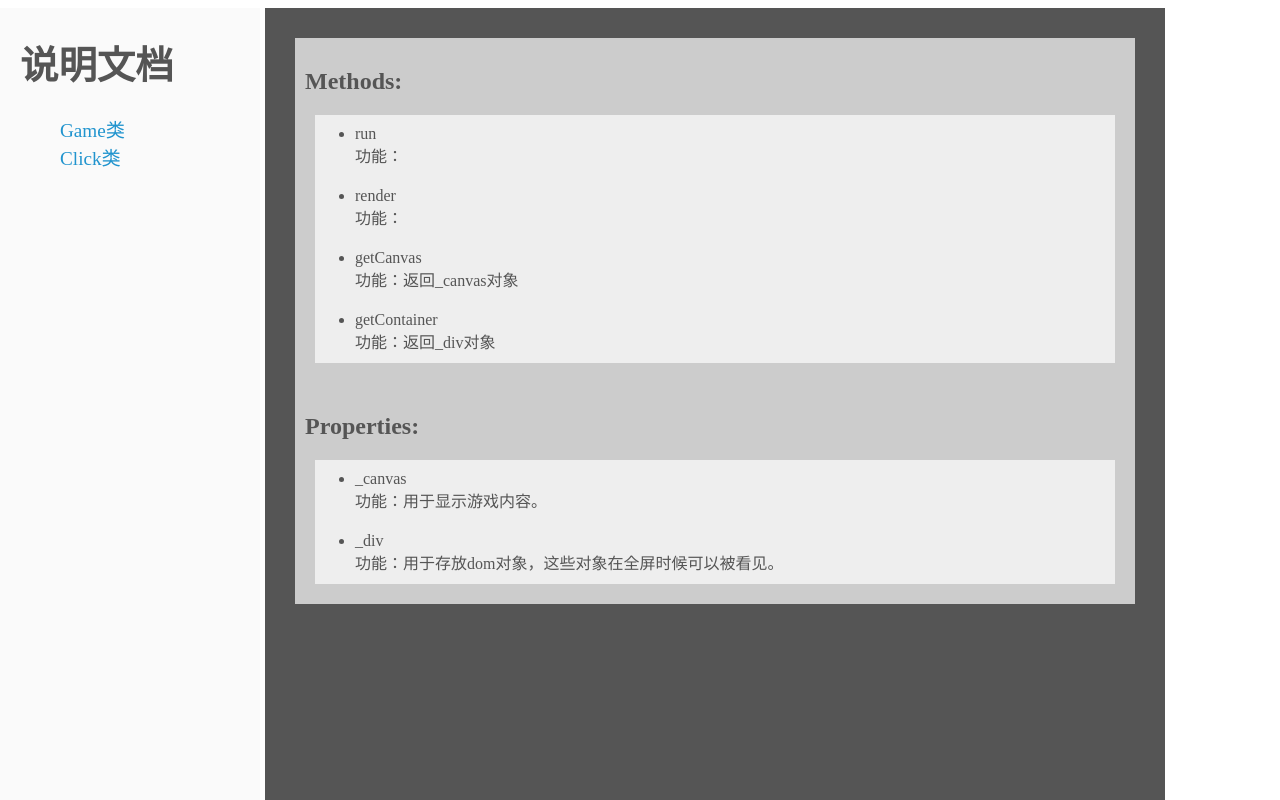
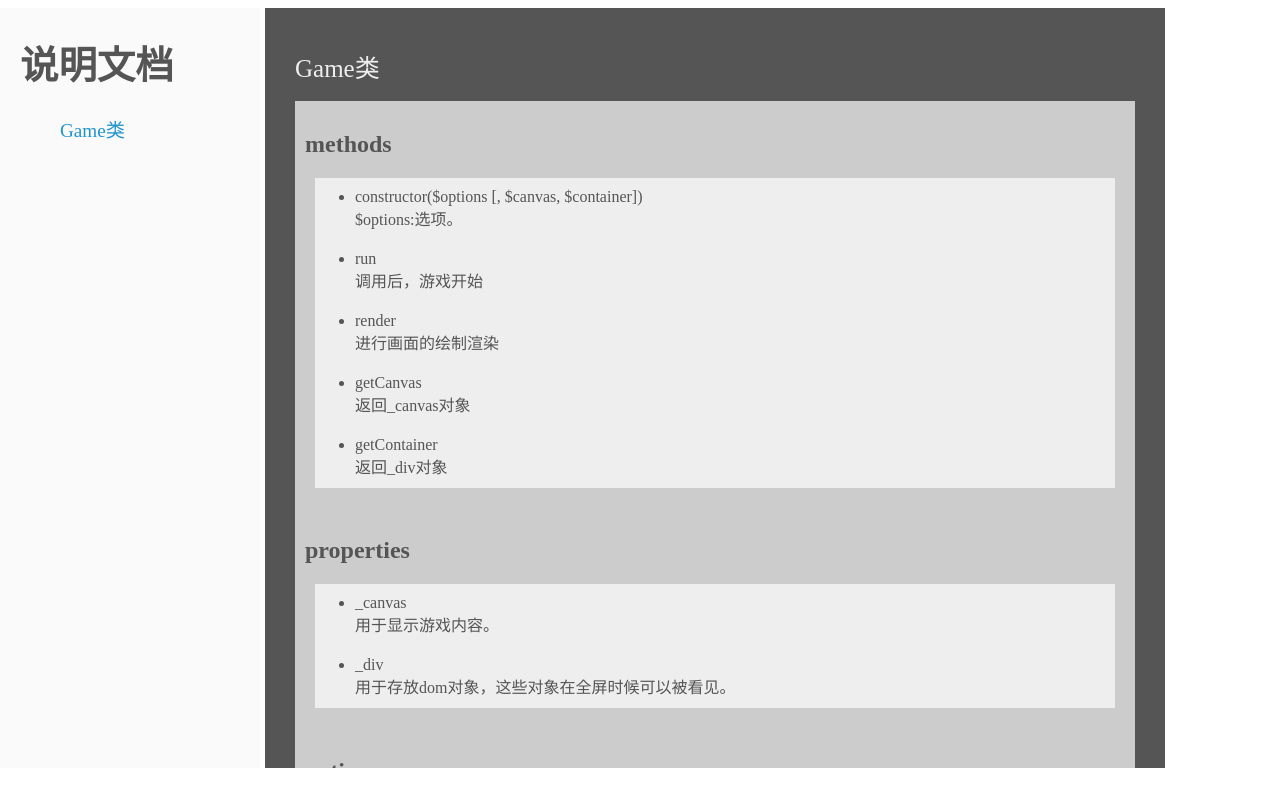
Before and after one commit to JuilaSet/MssssgBox, a plain HTML site: page doc/doc.html in a window 1280 px wide. Both pictures are taken after a click on the link "Game类". Drawn offline with Linux system fonts and the light colour scheme.

Commit message:
change doc json form

```diff
--- a/doc/config.json
+++ b/doc/config.json
@@ -1,3 +1,3 @@
 {
- "files": [ "Game.json", "Click.json"]
+ "files": [ "Game.json" ]
 }
--- a/doc/doc.html
+++ b/doc/doc.html
@@ -26,7 +26,7 @@
         position: fixed;
         left: 0px;
         width: 260px;
-        height: 100%;
+        height: 95%;
         overflow: auto;
         padding: 0px 10px 0px 20px;
         background: #fafafa;
@@ -54,7 +54,7 @@
         left: 265px;
         background: #555;
         width: 900px;
-        height: 100%;
+        height: 95%;
 
         padding:30px;
         overflow:scroll;
@@ -72,6 +72,13 @@
     #content div ul li {
         padding:10px 0px 10px 0px;
     }
+
+    #content h1 {
+        color: #EEE;
+        font-size: 25px;
+        font-weight: normal;
+        margin-top: 10px;
+    }
   </style>
  </head>
  <body>
@@ -80,12 +87,9 @@
       <ul></ul>
     </div>
     <div id="content">
-        <div id="methods-div">
-            <h2>Methods:</h2>
-        </div>
-        <div id="properties-div">
-            <h2>Properties:</h2>
-        </div>
+        <h1>Content</h1>
+        <div id="methods-div"></div>
+        <div id="properties-div"></div>
     </div>
  </body>
  <script>
@@ -100,31 +104,22 @@
             const panel = document.getElementById("panel");
             const list = panel.getElementsByTagName("ul")[0];
 
+            const content = document.getElementById("content");
             const mcontent = document.getElementById("methods-div");
             const pcontent = document.getElementById("properties-div");
 
-            function createMethodContent($methods){
+            function createContent($data, $sign){
+                var div = document.createElement('div');
+                div.innerHTML=`<h2>${$sign}</h2>`;
                 var ul = document.createElement('ul');
-                for(let x in $methods){
-                    var arr = [$methods[x].name, "<br/>", "功能：", $methods[x].disc];
+                for(let x in $data){
+                    var arr = [$data[x].name, "<br/>", $data[x].disc];
                     var li = document.createElement('li');
                     li.innerHTML = arr.join("");
                     ul.appendChild(li);
-                    console.log(arr.join(""));
                 }
-                return ul;
-            }
-
-            function createPropContent($properties){
-                var ul = document.createElement('ul');
-                for(let x in $properties){
-                    var arr = [$properties[x].name, "<br/>", "功能：", $properties[x].disc];
-                    var li = document.createElement('li');
-                    li.innerHTML = arr.join("");
-                    ul.appendChild(li);
-                    console.log(arr.join(""));
-                }
-                return ul;
+                div.appendChild(ul);
+                return div;
             }
 
             function createTitle($title){
@@ -137,16 +132,14 @@
                 return a;
             }
 
-            let lastul, lastul2;
             for(var x in texts){
                 $.getJSON(path + texts[x],function(data){
                     createTitle(data.title).onclick = ()=>{
-                        if(lastul){
-                            mcontent.removeChild(lastul);
-                            pcontent.removeChild(lastul2);
+                        content.innerHTML="<h1></h1>";
+                        content.getElementsByTagName("h1")[0].innerHTML = data.title;
+                        for(let u in data.members){
+                            content.appendChild(createContent(data.members[u], u));
                         }
-                        mcontent.appendChild(lastul = createMethodContent(data.methods));
-                        pcontent.appendChild(lastul2 = createPropContent(data.properties));
                     }
                 });
             }
--- a/doc/json/Click.json
+++ /dev/null
@@ -1,16 +0,0 @@
-{
-	"title": "Click类",
-	"type": "class",
-	"methods": [
-		{
-			"name": "",
-			"disc": ""
-		}
-	],
-	"properties": [
-		{
-			"name": "",
-			"disc": ""
-		}
-	]
-}
--- a/doc/json/Game.json
+++ b/doc/json/Game.json
@@ -1,14 +1,19 @@
 {
 	"title": "Game类",
 	"type": "class",
+	"members":{
 		"methods": [
 			{
+				"name":"constructor($options [, $canvas, $container])",
+				"disc":"$options:选项。"
+			},
+			{
 				"name": "run",
-			"disc": ""
+				"disc": "调用后，游戏开始"
 			},
 			{
 				"name": "render",
-			"disc": ""
+				"disc": "进行画面的绘制渲染"
 			},
 			{
 				"name": "getCanvas",
@@ -28,5 +33,12 @@
 				"name": "_div",
 				"disc": "用于存放dom对象，这些对象在全屏时候可以被看见。"
 			}
+		],
+		"option":[
+			{
+				"name": "none",
+				"disc": ""
+			}
 		]
 	}
+}
--- a/js/Layer/Game.js
+++ b/js/Layer/Game.js
@@ -1,5 +1,5 @@
 class Game{
-    constructor($canvas, $container, $options){
+    constructor($options, $canvas, $container){
         this._canvas = $canvas || document.createElement('canvas');
         this._div = $container || document.createElement('div');
 
```
Also changed, not shown: doc/json/(example).json (added, +24 -0 lines), doc/readme.txt. Lines whose indentation alone changed are shown as unchanged.
